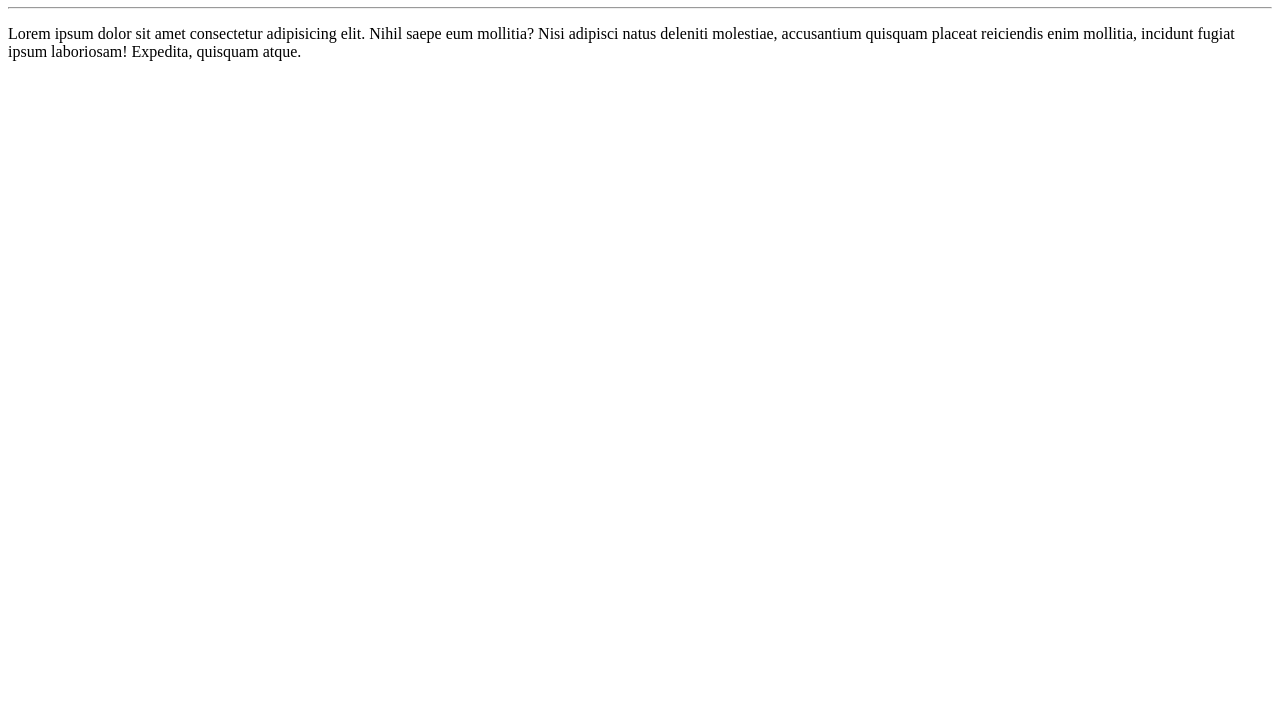
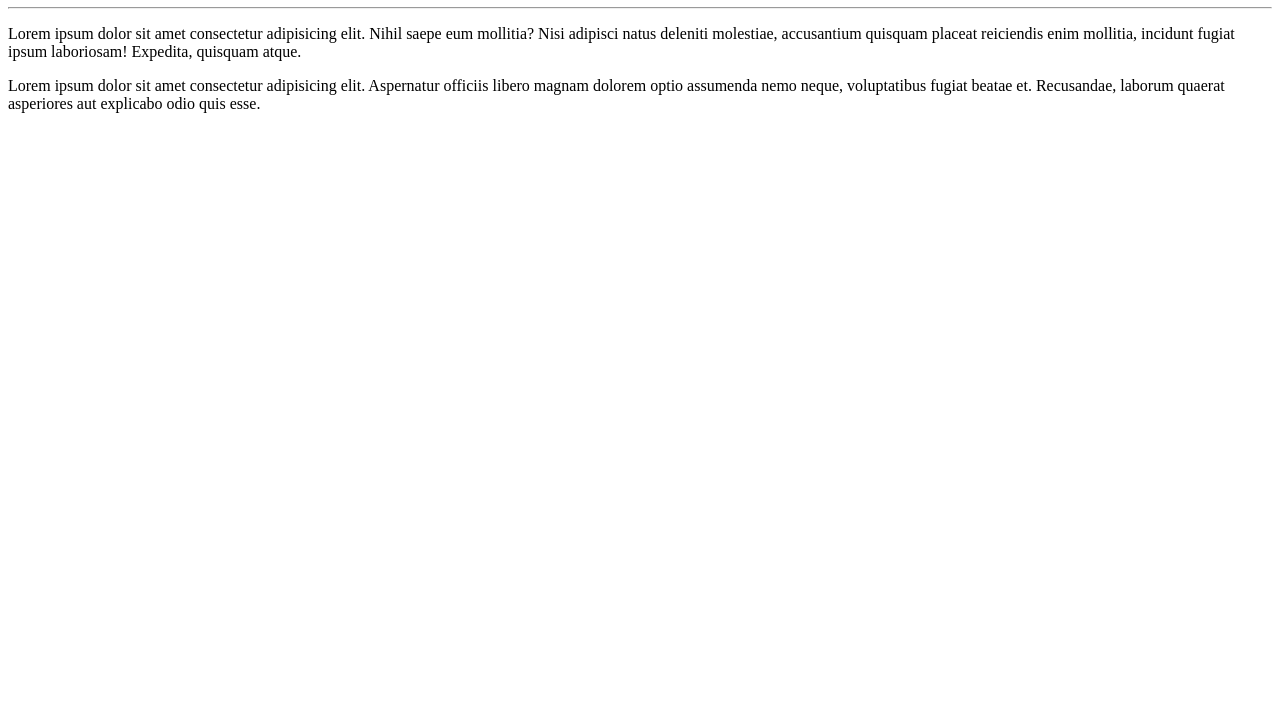
Before and after one commit to Vidal-Gus/Ola-Mundo, a plain HTML site: page site-exemplo/index.html in a window 1280 px wide. Shown: the part 73-800 px from the top of the page. Drawn offline with Linux system fonts and the light colour scheme.

Commit message:
Adicionei mais um paragrafo

```diff
--- a/site-exemplo/index.html
+++ b/site-exemplo/index.html
@@ -10,5 +10,6 @@
     <h1>Olá, Mundo</h1>
     <hr>
     <p>Lorem ipsum dolor sit amet consectetur adipisicing elit. Nihil saepe eum mollitia? Nisi adipisci natus deleniti molestiae, accusantium quisquam placeat reiciendis enim mollitia, incidunt fugiat ipsum laboriosam! Expedita, quisquam atque.</p>
+    <p>Lorem ipsum dolor sit amet consectetur adipisicing elit. Aspernatur officiis libero magnam dolorem optio assumenda nemo neque, voluptatibus fugiat beatae et. Recusandae, laborum quaerat asperiores aut explicabo odio quis esse.</p>
 </body>
 </html>
```
